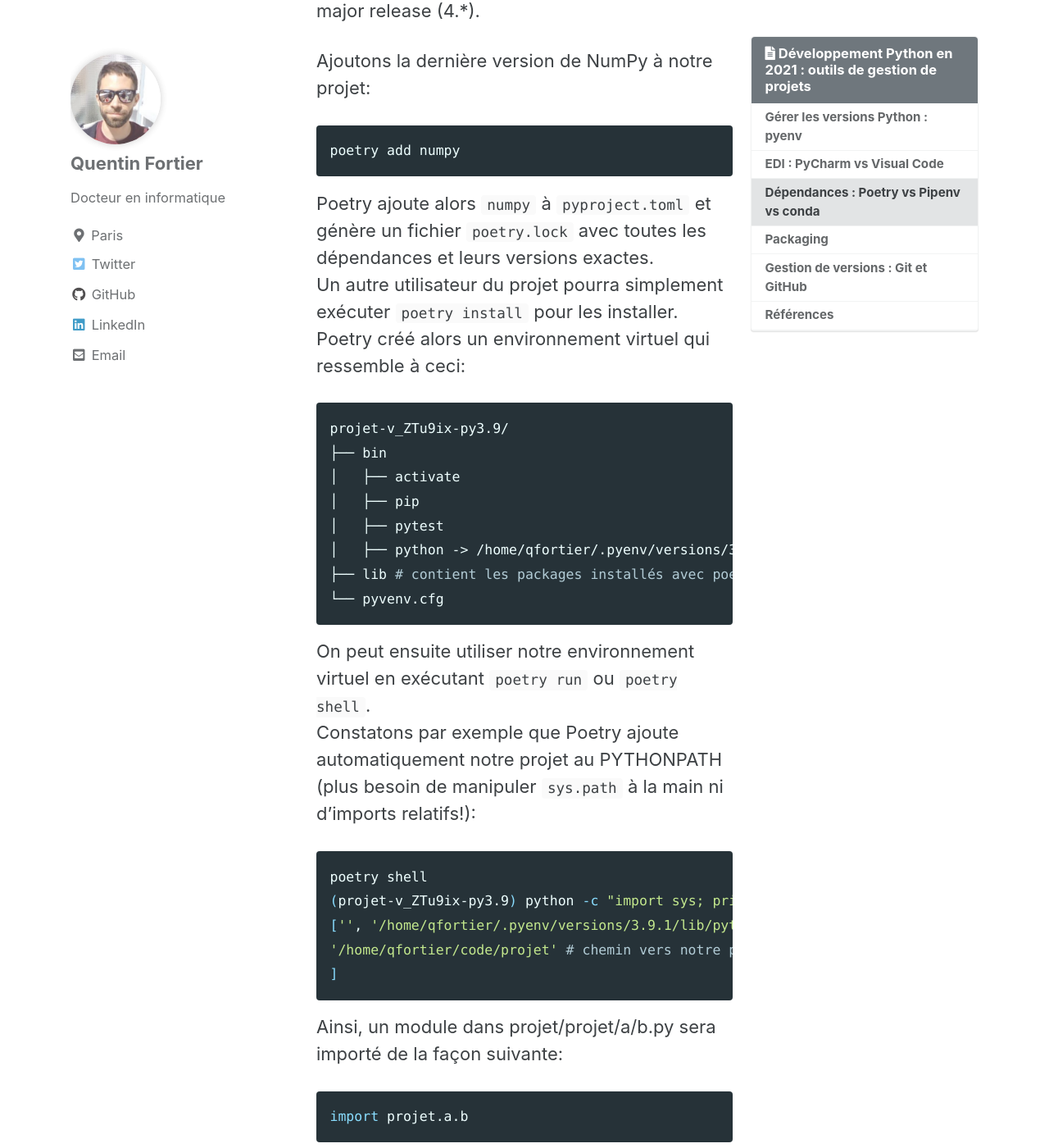
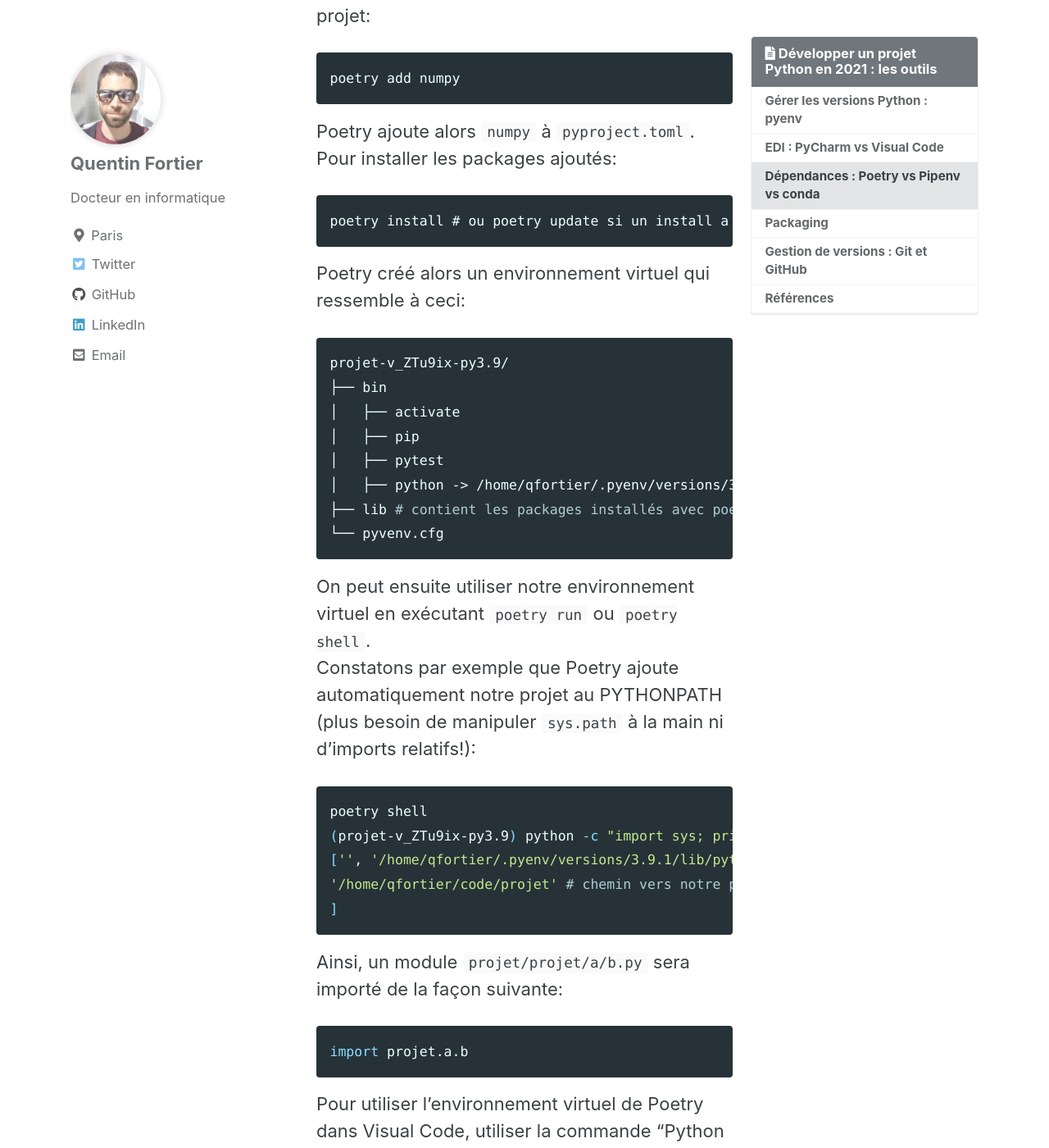
Before and after one commit to fortierq/fortierq.github.io, a Jekyll site: the page built from _posts/2020-12-30-python-dev-1.md, in a window 1280 px wide and 1400 px high, scrolled down 8101 px. Shown: the whole window at 82% size. Built offline with Jekyll 4.4.1, drawn with Linux system fonts in a browser that asks for light colours; cached includes are drawn as plain includes; comment, search, counter and statistics services are not loaded; some of the changed text lies outside the part shown.

Commit message:
Update pydev

```diff
--- a/_posts/2020-12-30-python-dev-1.md
+++ b/_posts/2020-12-30-python-dev-1.md
@@ -1,15 +1,15 @@
 ---
-title: "Développement Python en 2021 : outils de gestion de projets"
+title: "Développer un projet Python en 2021 : les outils"
 tags:
   - python
   - programmation
 toc: true
-toc_label: "Développement Python en 2021 : outils de gestion de projets"
+toc_label: "Développer un projet Python en 2021 : les outils"
 toc_sticky: true
 ---
 
 Alors que Python poursuit en 2020 sa [croissance exceptionnelle](https://www.tiobe.com/tiobe-index), la multiplication des outils à disposition du développeur Python peut être déconcertante. Essayons d'y voir plus clair.
-Ce premier post liste les outils de gestion de projets Python qui me semblent les plus intéressants. Dans un deuxième volet, je parlerai de la programmation Python en elle-même.
+Ce premier post détaille les outils de gestion de projets Python qui me semblent les plus intéressants. Dans un deuxième volet, je parlerai de la programmation Python en elle-même.
 
 **Note** : Tout ce qui est écrit ici a été testé sous Ubuntu/Debian mais reste valable sous Windows, avec un peu plus d'efforts. Les versions récentes de Windows permettent en outre d'utiliser Linux via [WSL](https://docs.microsoft.com/fr-fr/windows/wsl/install-win10).
 {: .notice--info}
@@ -51,7 +51,6 @@
 pyenv global 3.9.1 # utiliser python3.9.1 globalement
 pyenv local 3.9.1 # utiliser python3.9.1 localement (répertoire en cours)
 ~~~
-{:  .notice--info}
 
 `python`, `python3` ou `python3.9` permet alors d'utiliser notre version 3.9.1 fraîchement installée.
 
@@ -138,8 +137,12 @@
 poetry add numpy
 ~~~
 
-Poetry ajoute alors `numpy` à `pyproject.toml` et génère un fichier `poetry.lock` avec toutes les dépendances et leurs versions exactes.
-Un autre utilisateur du projet pourra simplement exécuter `poetry install` pour les installer. Poetry créé alors un environnement virtuel qui ressemble à ceci:
+Poetry ajoute alors `numpy` à `pyproject.toml`. Pour installer les packages ajoutés:
+~~~
+poetry install # ou poetry update si un install a déjà été fait
+~~~
+
+Poetry créé alors un environnement virtuel qui ressemble à ceci:
 ~~~ bash
 projet-v_ZTu9ix-py3.9/
 ├── bin
@@ -160,7 +163,7 @@
 '/home/qfortier/code/projet' # chemin vers notre projet
 ]
 ~~~
-Ainsi, un module dans projet/projet/a/b.py sera importé de la façon suivante:
+Ainsi, un module `projet/projet/a/b.py` sera importé de la façon suivante:
 ~~~ python
 import projet.a.b
 ~~~
@@ -169,6 +172,9 @@
 
 ![Environnement virtuel](/assets/images/venv.png)
 {: style="text-align: center"}
+
+**Note** : Par défaut, Visual Code cherche un environnement virtuel dans le répertoire du projet. Il est possible de chercher parmi les environnements Poetry en ajoutant la ligne suivante au fichier settings.json: `"python.venvPath": "~/.cache/pypoetry/virtualenvs/"`
+{:  .notice--info}
 
 ## Packaging
 
```
